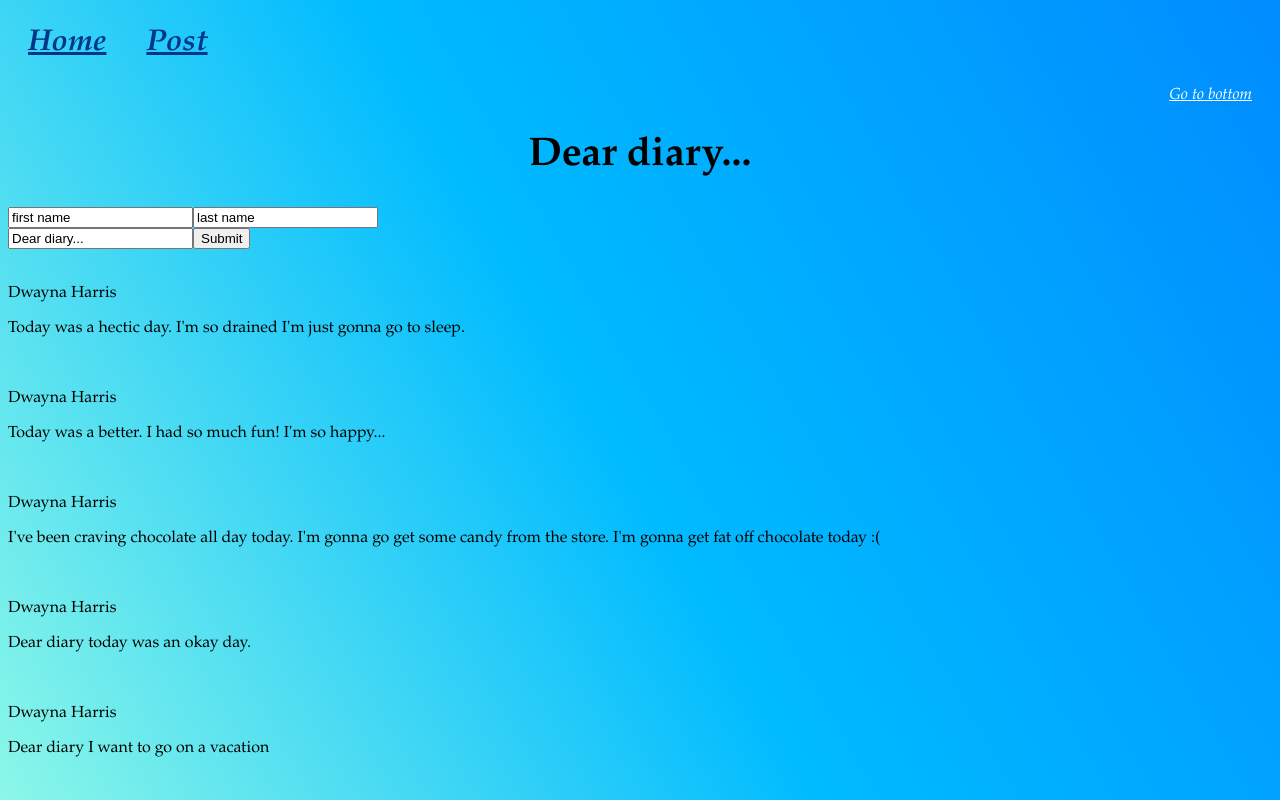
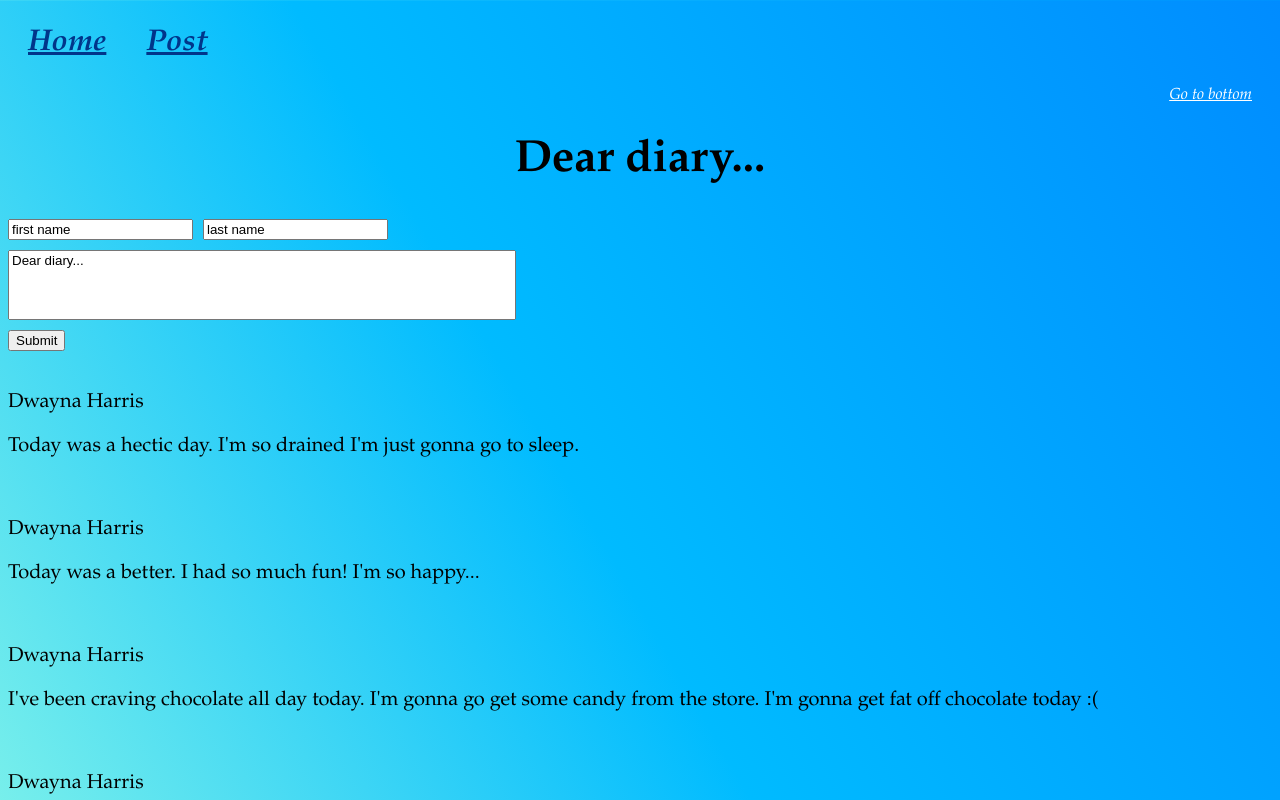
Before and after one commit to dwaynah123/flatiron-phase-2-react-project-front-end, a React (Vite) app: page /posts in a window 1280 px wide. Shown: the top 800 px of the page. Built offline with nearby package versions, Linux system fonts and the light colour scheme; data requests are answered from the project's data file.

Commit message:
almost done designing css

```diff
--- a/src/components/Header.jsx
+++ b/src/components/Header.jsx
@@ -5,7 +5,7 @@ const Header = () => {
     return (
         <>
             <header>
-                <a href="#bottom"> Go to bottom</a>
+                <a href="#footer"> Go to bottom</a>
                 <h1>Dear diary...</h1>
             </header>
         </>
--- a/src/components/Posts.jsx
+++ b/src/components/Posts.jsx
@@ -19,7 +19,7 @@ function Posts() {
   const renderedPosts = dbjson.map((info) => (
       <div key={info.id}>
         <br></br>
-        <p>{info.FirstName} {info.LastName} </p>
+        <p id="name">{info.FirstName} {info.LastName} </p>
         <p>{info.Text}</p>
       </div>
   ))
@@ -60,10 +60,11 @@ function Posts() {
   return (
     <div>
       <form id="form" onSubmit={handleSubmit}>
-        <input type="text" onChange={handleFirstNameChange} value={firstName} />
-        <input type="text" onChange={handleLastNameChange} value={lastName} />
+        <input id="first" type="text" onChange={handleFirstNameChange} value={firstName} />
+        <input id="last" type="text" onChange={handleLastNameChange} value={lastName} />
         <br></br>
-        <input type="text" onChange={handleTextChange} value={text} />
+        <input id="textbox" type="text" onChange={handleTextChange} value={text} />
+        <br></br>
         <button type="submit">Submit</button>
       </form>
       {renderedPosts}
--- a/src/index.css
+++ b/src/index.css
@@ -14,10 +14,11 @@ a {
     padding: 20px;
     font-style: italic;
 
+
 }
 header h1 {
     text-align: center;
-    font-size: 40px;
+    font-size: 45px;
 }
 form {
     text-align: left;
@@ -25,6 +26,18 @@ form {
 
 p {
     text-align: left;
+    font-size: 20px;
+}
+#first{
+    margin-right: 10px;
+}
+
+#textbox{
+    margin: 10px 0 10px 0;
+    padding-bottom: 50px;
+    width: 500px;
+    text-align: left;
+
 }
 
 #home {
```
